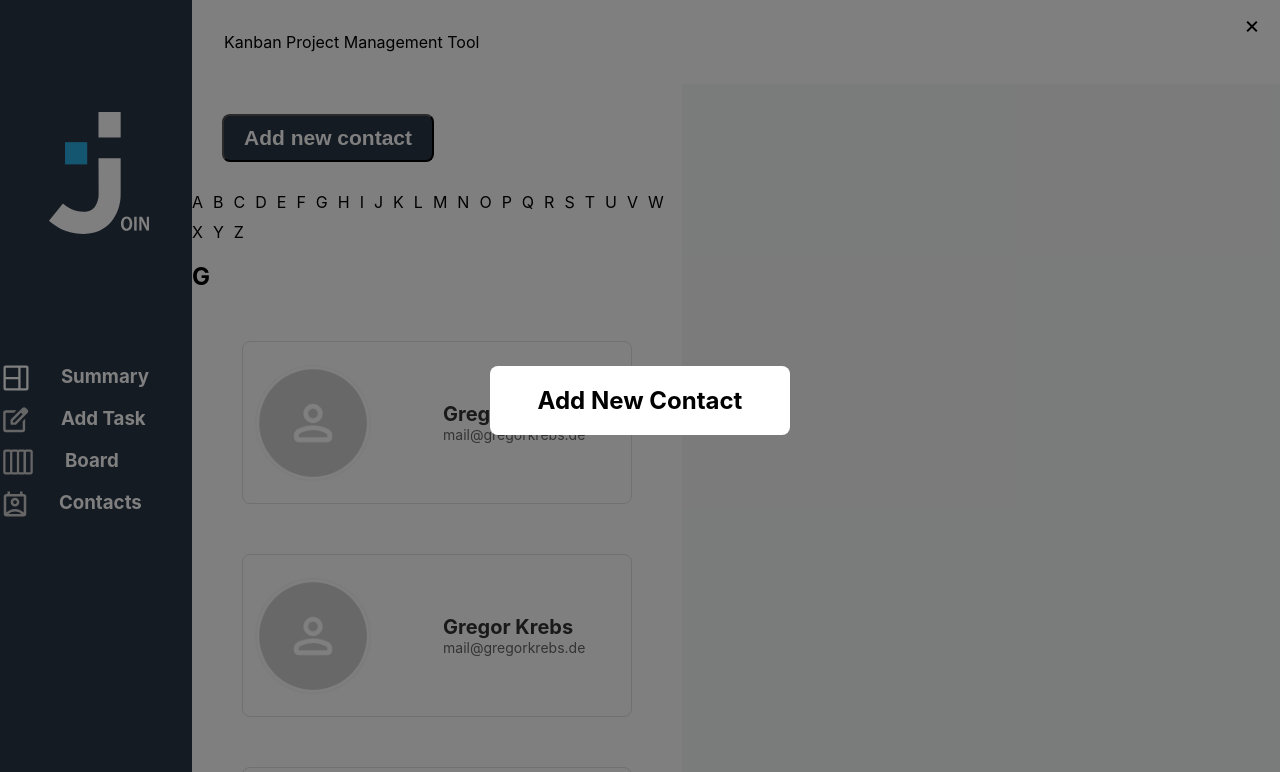
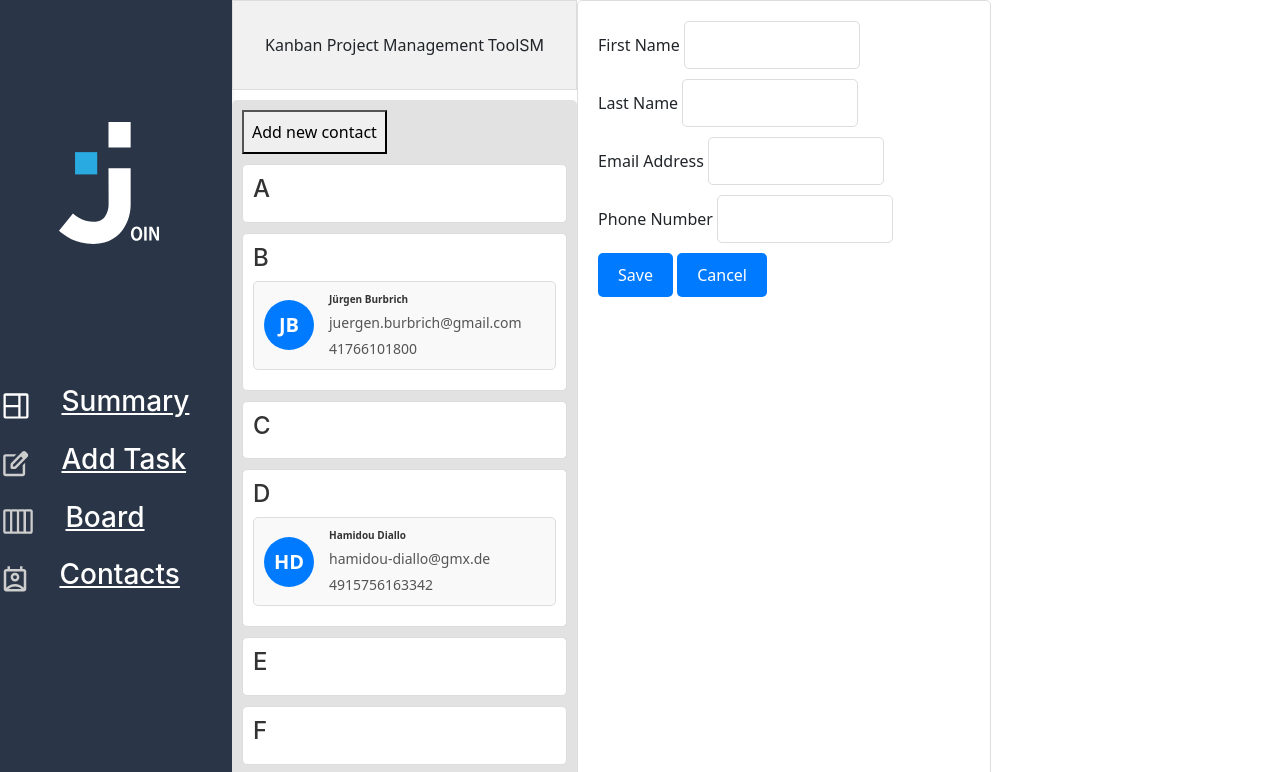
Before and after one commit to Hamdou-ctr/Join, a plain HTML site: page contacts.html in a window 1280 px wide. Both pictures are taken after a click on the button "Add new contact". Shown: the top 772 px of the page. Drawn offline with nearby package versions, Linux system fonts and the light colour scheme; a web font is replaced by a local one.

Commit message:
new contacts styling

```diff
--- a/contacts.html
+++ b/contacts.html
@@ -1,4 +1,3 @@
-
 <html lang="en">
 
 
@@ -13,11 +12,23 @@
     <script src="./js/contacts.js"></script>
     <script src="./script.js"></script>
     <link rel="icon" type="image/png" href="./assets/img/favicon-32x32.png">
+
+    <!--Bootsstrap file-->
+    <link href="https://cdn.jsdelivr.net/npm/bootstrap@5.3.3/dist/css/bootstrap.min.css" rel="stylesheet"
+        integrity="sha384-QWTKZyjpPEjISv5WaRU9OFeRpok6YctnYmDr5pNlyT2bRjXh0JMhjY6hW+ALEwIH" crossorigin="anonymous">
+    <script src="https://cdn.jsdelivr.net/npm/bootstrap@5.3.3/dist/js/bootstrap.bundle.min.js"
+        integrity="sha384-YvpcrYf0tY3lHB60NNkmXc5s9fDVZLESaAA55NDzOxhy9GkcIdslK1eN7N6jIeHz"
+        crossorigin="anonymous"></script>
+
 </head>
 
-<body onload="contacts()">
+<body onload="loadContacts()">
     <main id="main-content">
+
+
+
             <aside class="sidebar">
+                <div class="side-menu" w3-include-html="assets/templates/side_menu.html"></div>
                 <img class="app-logo" src="assets/img/Capa 1.svg" alt="App Logo">
 
 
@@ -41,29 +52,57 @@
                         <h3 class="menu-title">Contacts</h3>
                     </a>
                 </div>
-            <div class="side-menu" w3-include-html="assets/templates/side_menu.html"></div>
+
             </aside>
 
-
-        <div>
-            <section>
-                <div class="header-menu">Kanban Project Management Tool</div>
-                <div class="contact-section">
-                    <div class="add-contact">
-                        <button id="openPopup" class="btn-primary">Add new contact</button>
+            <div class="main-section-container">
+                <div class="section-header">
+                    <div class="header-menu">
+                        Kanban Project Management Tool
+                        <span>SM</span>
                     </div>
 
-                    <div id="popup" class="popup">
-                        <div class="popup-content">
-                            <span id="closePopup" class="close">&times;</span>
-                            <h2>Add New Contact</h2>
-                            <!-- Form or other content goes here -->
+            </div>
+
+            <div class="section-alphabet">
+                <div class="contacts-section">
+                    <div class="contacts-header">
+                        <button class="add-new-contact" onclick="openAddContactForm()">Add new contact</button>
+                    </div>
+                    <div class="contacts-list" id="contactsList">
+                        <div id="contacts"></div>
+                        <hr>
                     </div>
                 </div>
-                    <div id="alphabet"></div>
-                    <div id="contacts"></div>
-            </section>
             </div>
+        </div>
+
+        <div class="add-contact-form" id="addContactForm" style="display: none;">
+            <div class="form-group">
+                <label for="firstName">First Name</label>
+                <input type="text" id="firstName">
+            </div>
+            <div class="form-group">
+                <label for="lastName">Last Name</label>
+                <input type="text" id="lastName">
+            </div>
+            <div class="form-group">
+                <label for="email">Email Address</label>
+                <input type="email" id="email">
+            </div>
+            <div class="form-group">
+                <label for="phone">Phone Number</label>
+                <input type="tel" id="phone">
+            </div>
+            <div class="form-buttons">
+                <button onclick="addContact()">Save</button>
+                <button onclick="closeAddContactForm()">Cancel</button>
+            </div>
+        </div>
+
+
+
+
     </main>
 </body>
 
--- a/contacts.json
+++ b/contacts.json
@@ -1,49 +1,130 @@
 {
-    "contact": {
-        "kontakt1": {
+    "alphabet":
+[
+    {
+        "letter": "A",
+        "contacts": []
+    },
+    {
+        "letter": "B",
+        "contacts": [
+            {
+                "firstname": "Jürgen",
+                "lastname": "Burbrich",
                 "mail": "juergen.burbrich@gmail.com",
-            "name": "Jürgen Burbrich",
-            "telefonnummer": "41766101800"
+                "phonenumber": 41766101800
+            }
+        ]
     },
-        "kontakt2": {
+    {
+        "letter": "C",
+        "contacts": []
+    },
+    {
+        "letter": "D",
+        "contacts": [
+            {
+                "firstname": "Hamidou",
+                "lastname": "Diallo",
+                "mail": "hamidou-diallo@gmx.de",
+                "phonenumber": 4915756163342
+            }
+        ]
+    },
+    {
+        "letter": "E",
+        "contacts": []
+    },
+    {
+        "letter": "F",
+        "contacts": []
+    },
+    {
+        "letter": "G",
+        "contacts": []
+    },
+    {
+        "letter": "H",
+        "contacts": []
+    },
+    {
+        "letter": "I",
+        "contacts": []
+    },
+    {
+        "letter": "J",
+        "contacts": []
+    },
+    {
+        "letter": "K",
+        "contacts": [
+            {
+                "firstname": "Gregor",
+                "lastname": "Krebs",
                 "mail": "mail@gregorkrebs.de",
-            "name": "Gregor Krebs",
-            "telefonnummer": "491709049821"
+                "phonenumber": 491709049821
+            }
+        ]
     },
-        "kontakt3": {
-            "mail": "hamidou-diallo@gmx.de",
-            "name": "Hamidou Diallo",
-            "telefonnummer": "4915756163342"
+    {
+        "letter": "L",
+        "contacts": []
     },
-        "kontakt4": {
-            "mail": "juergen.burbrich@gmail.com",
-            "name": "Jürgen Burbrich",
-            "telefonnummer": "41766101800"
+    {
+        "letter": "M",
+        "contacts": []
     },
-        "kontakt5": {
-            "mail": "mail@gregorkrebs.de",
-            "name": "Gregor Krebs",
-            "telefonnummer": "491709049821"
+    {
+        "letter": "N",
+        "contacts": []
     },
-        "kontakt6": {
-            "mail": "hamidou-diallo@gmx.de",
-            "name": "Hamidou Diallo",
-            "telefonnummer": "4915756163342"
+    {
+        "letter": "O",
+        "contacts": []
     },
-        "kontakt7": {
-            "mail": "juergen.burbrich@gmail.com",
-            "name": "Jürgen Burbrich",
-            "telefonnummer": "41766101800"
+    {
+        "letter": "P",
+        "contacts": []
     },
-        "kontakt8": {
-            "mail": "mail@gregorkrebs.de",
-            "name": "Gregor Krebs",
-            "telefonnummer": "491709049821"
+    {
+        "letter": "Q",
+        "contacts": []
     },
-        "kontakt9": {
-            "mail": "hamidou-diallo@gmx.de",
-            "name": "Hamidou Diallo",
-            "telefonnummer": "4915756163342"
+    {
+        "letter": "R",
+        "contacts": []
+    },
+    {
+        "letter": "S",
+        "contacts": []
+    },
+    {
+        "letter": "T",
+        "contacts": []
+    },
+    {
+        "letter": "U",
+        "contacts": []
+    },
+    {
+        "letter": "V",
+        "contacts": []
+    },
+    {
+        "letter": "W",
+        "contacts": []
+    },
+    {
+        "letter": "X",
+        "contacts": []
+    },
+    {
+        "letter": "Y",
+        "contacts": []
+    },
+    {
+        "letter": "Z",
+        "contacts": []
     }
+]
 }
-}
--- a/css/contacts.css
+++ b/css/contacts.css
@@ -1,138 +1,161 @@
+:root {
+    --primary-color: #007bff;
+    --secondary-color: #e2e2e2;
+    --background-color: #f1f1f1;
+    --text-color: #333;
+    --border-color: #ddd;
+    --hover-background-color: #e9e9e9;
+}
+
+body {
+    font-family: Arial, sans-serif;
+    margin: 0;
+    padding: 0;
+    background-color: #f9f9f9;
+}
+
+.section-header {
+    display: flex;
+    flex-direction: column;
+    width: 100%;
+    margin-bottom: 10px;
+}
+
+.section-alphabet {
+    margin-bottom: 10px;
+}
+
 .header-menu {
+    display: flex;
+    justify-content: space-between;
     padding: 32px;
-    background-color: white;
-    width: 85vw;
+    background-color: #fff;
+    width: 100%;
+    border: 1px solid var(--border-color);
+    background-color: var(--background-color);
+}
+
+.contacts-section {
+    background-color: var(--secondary-color);
+    padding: 10px;
+    border-radius: 5px;
+}
+
+.add-new-contact {
+    margin-bottom: 10px;
 }
 
 .btn-primary {
     margin: 30px;
 }
 
-.contact-section {
-    background-color: white;
-    width: 45%;
-    max-height: 90vH;
-    overflow: scroll;
+.add-contact-text {
+    width: 422px;
+    height: 215px;
+    gap: 32px;
 }
 
-div#contacts div {
-    margin: 50px;
-    display: flex;
-    align-items: center;
+.contact-section {
+    display: grid;
+    grid-template-columns: 1fr;
+    background-color: #fff;
+    width: 100%;
+    overflow: auto;
 }
 
-div#contacts div img {
-    width: 120px;
-    height: 120px;
-    margin-right: 20px;
+.alphabet-group {
+    display: flex;
+    flex-direction: column;
+    margin-bottom: 10px;
+    padding: 10px;
+    background-color: #fff;
+    border: 1px solid var(--border-color);
+    border-radius: 5px;
 }
 
-div#contacts div div {
-    display: flex;
-    align-items: flex-start;
-    flex-direction: column;
+.alphabet-group h2 {
+    font-size: 24px;
+    color: var(--text-color);
 }
 
-div#contacts div div p:first-child {
-    font-size: 20px;
-}
-
-div#contacts div div:nth-child(2) {
-    font-size: 16px;
-}
-
-body {
-    font-family: Arial, sans-serif;
-}
-
-.btn-primary {
-    background-color: #2a3647;
-    color: #ffffff;
-    font-weight: bold;
-    border-radius: 8px;
-    padding: 10px 20px;
-    cursor: pointer;
-}
-
-.popup {
-    display: none;
-    position: fixed;
-    top: 0;
-    left: 0;
-    width: 100%;
-    height: 100%;
-    background-color: rgba(0, 0, 0, 0.5);
-    justify-content: center;
-    align-items: center;
-}
-
-.popup-content {
-    background-color: white;
-    padding: 20px;
-    border-radius: 8px;
-    width: 300px;
-    text-align: center;
-}
-
-.close {
-    position: absolute;
-    top: 10px;
-    right: 20px;
-    font-size: 24px;
-    cursor: pointer;
-}
-
-.contact-card {
+.contact {
     display: flex;
     align-items: center;
     padding: 10px;
-    background-color: #fff;
-    border: 1px solid #e2e2e5;
-    border-radius: 8px;
     margin-bottom: 10px;
+    background-color: #f9f9f9;
+    border: 1px solid var(--border-color);
+    border-radius: 5px;
+    transition: background-color 0.3s ease;
 }
 
-.contact-initial {
-    width: 40px;
-    height: 40px;
-    border-radius: 50%;
-    display: flex;
-    justify-content: center;
-    align-items: center;
-    font-size: 18px;
-    font-weight: bold;
-    color: #fff;
-    margin-right: 10px;
+.contact:hover {
+    background-color: var(--hover-background-color);
 }
 
-.contact-details {
+.avatar {
+    width: 50px;
+    height: 50px;
+    border-radius: 50%;
+    background-color: var(--primary-color);
+    color: #fff;
     display: flex;
-    flex-direction: column;
+    align-items: center;
+    justify-content: center;
+    font-size: 20px;
+    font-weight: bold;
+    margin-right: 15px;
 }
 
-.contact-name {
-    font-size: 16px;
-    font-weight: bold;
-    color: #333;
+.details {
+    flex-grow: 1;
 }
 
-.contact-email {
-    font-size: 14px;
-    color: #666;
+.details .name {
+    font-size: 10px;
+    font-weight: bold;
+    margin-bottom: 5px;
+    color: var(--text-color);
 }
 
-#alphabet {
-    display: flex;
-    gap: 10px;
-    margin-bottom: 20px;
-    flex-wrap: wrap;
+.details .email,
+.details .phone {
+    font-size: 14px;
+    color: #555;
 }
 
-#alphabet a {
-    text-decoration: none;
-    color: black;
+.details .email {
+    margin-bottom: 5px;
 }
 
-#alphabet .active {
-    font-weight: bold;
+#addContactForm {
+    display: none;
+    padding: 20px;
+    background-color: #fff;
+    border: 1px solid var(--border-color);
+    border-radius: 5px;
+    margin-bottom: 20px;
 }
+
+#addContactForm input {
+    width: calc(50% - 10px);
+    padding: 10px;
+    margin-bottom: 10px;
+    border: 1px solid var(--border-color);
+    border-radius: 5px;
+    box-sizing: border-box;
+}
+
+#addContactForm button {
+    padding: 10px 20px;
+    background-color: var(--primary-color);
+    color: #fff;
+    border: none;
+    border-radius: 5px;
+    cursor: pointer;
+    transition: background-color 0.3s ease;
+}
+
+#addContactForm button:hover {
+    background-color: #0056b3;
+}
--- a/js/contacts.js
+++ b/js/contacts.js
@@ -1,84 +1,109 @@
-async function contacts() {
-    let resp = await fetch("contacts.json");
-    let respAsJson = await resp.json();
 
-    let contactsDiv = document.getElementById("contacts");
-    contactsDiv.innerHTML = ""; // Clear any existing content
 
-    // Extract contacts and sort them alphabetically
-    let contacts = Object.values(respAsJson.contact).sort((a, b) => a.name.localeCompare(b.name));
 
-    // Create alphabet navigation
-    let alphabetDiv = document.getElementById("alphabet");
-    alphabetDiv.innerHTML = ""; // Clear any existing content
+async function loadContacts() {
+    try {
+        let response = await fetch('/contacts.json');
+        if (!response.ok) {
+            throw new Error(`HTTP error! Status: ${response.status}`);
+        }
+        let data = await response.json();
+        console.log(data);
 
-    let alphabet = "ABCDEFGHIJKLMNOPQRSTUVWXYZ".split("");
-    alphabet.forEach(letter => {
-        let letterLink = document.createElement("a");
-        letterLink.href = `#${letter}`;
-        letterLink.innerText = letter;
-        letterLink.id = `link-${letter}`;
-        alphabetDiv.appendChild(letterLink);
-    });
+        // Display contacts on the page
+        displayContacts(data.alphabet);
+    } catch (error) {
+        console.error('Error loading contacts:', error);
+    }
+}
 
-    // Display sorted contacts and add anchor tags
-    let currentLetter = "";
-    contacts.forEach(contact => {
-        let firstLetter = contact.name.charAt(0).toUpperCase();
-        if (firstLetter !== currentLetter) {
-            currentLetter = firstLetter;
-            contactsDiv.innerHTML += `<h2 id="${currentLetter}">${currentLetter}</h2>`;
+function displayContacts(alphabet) {
+    alphabet.forEach(group => {
+        const letter = group.letter;
+        const contacts = group.contacts;
+
+        let groupDiv = document.getElementById(letter);
+        if (!groupDiv) {
+            groupDiv = document.createElement('div');
+            groupDiv.id = letter;
+            groupDiv.className = 'alphabet-group';
+            groupDiv.innerHTML = `<h2>${letter}</h2>`;
+            document.getElementById('contacts').appendChild(groupDiv);
         }
-        let contactInfo = `
-            <div class="contact-card">
-                <img src="./assets/img/default_profil_pic.png" alt="Profile picture">
-                <div>
-                    <p class="contact-name">${contact.name}</p>
-                    <a href="mailto:${contact.mail}" class="contact-email">${contact.mail}</a>
+
+        // Clear previous contacts
+        groupDiv.innerHTML = `<h2>${letter}</h2>`;
+
+        contacts.forEach(contact => {
+            const firstName = contact.firstname;
+            const lastName = contact.lastname;
+            const email = contact.mail;
+            const phone = contact.phonenumber;
+
+            const avatarText = `${firstName.charAt(0).toUpperCase()}${lastName.charAt(0).toUpperCase()}`;
+            const contactHTML = `
+                <div class="contact">
+                    <div class="avatar">${avatarText}</div>
+                    <div class="details">
+                        <div class="name">${firstName} ${lastName}</div>
+                        <div class="email">${email}</div>
+                        <div class="phone">${phone}</div>
+                    </div>
                 </div>
-            </div>
-        `;
-        contactsDiv.innerHTML += contactInfo;
-    });
-
-    // Highlight the corresponding letter when scrolling
-    window.addEventListener("scroll", () => {
-        let activeLetter = "";
-        contacts.forEach(contact => {
-            let firstLetter = contact.name.charAt(0).toUpperCase();
-            let letterElement = document.getElementById(firstLetter);
-            if (letterElement && letterElement.getBoundingClientRect().top <= 0) {
-                activeLetter = firstLetter;
-            }
-        });
-        alphabet.forEach(letter => {
-            let letterLink = document.getElementById(`link-${letter}`);
-            if (letter === activeLetter) {
-                letterLink.classList.add("active");
-            } else {
-                letterLink.classList.remove("active");
-            }
+            `;
+            groupDiv.innerHTML += contactHTML;
         });
     });
 }
 
-document.addEventListener("DOMContentLoaded", function() {
-    contacts();
-    var popup = document.getElementById("popup");
-    var openPopupButton = document.getElementById("openPopup");
-    var closePopupButton = document.getElementById("closePopup");
+function openAddContactForm() {
+    document.getElementById('addContactForm').style.display = 'block';
+}
 
-    openPopupButton.addEventListener("click", function() {
-        popup.style.display = "flex";
-    });
+function closeAddContactForm() {
+    document.getElementById('addContactForm').style.display = 'none';
+}
 
-    closePopupButton.addEventListener("click", function() {
-        popup.style.display = "none";
-    });
+function addContact() {
+    const firstName = document.getElementById('firstName').value;
+    const lastName = document.getElementById('lastName').value;
+    const email = document.getElementById('email').value;
+    const phone = document.getElementById('phone').value;
 
-    window.addEventListener("click", function(event) {
-        if (event.target == popup) {
-            popup.style.display = "none";
-        }
-    });
-});
+    if (!firstName || !lastName || !email || !phone) {
+        alert('Please fill in all fields.');
+        return;
+    }
+
+    const initial = firstName.charAt(0).toUpperCase();
+    const avatarText = `${firstName.charAt(0).toUpperCase()}${lastName.charAt(0).toUpperCase()}`;
+    const contactHTML = `
+        <div class="contact">
+            <div class="avatar">${avatarText}</div>
+            <div class="details">
+                <div class="name">${firstName} ${lastName}</div>
+                <div class="email">${email}</div>
+                <div class="phone">${phone}</div>
+            </div>
+        </div>
+    `;
+
+    let group = document.getElementById(initial);
+    if (!group) {
+        group = document.createElement('div');
+        group.id = initial;
+        group.className = 'alphabet-group';
+        group.innerHTML = `<h2>${initial}</h2>`;
+        document.getElementById('contacts').appendChild(group);
+    }
+
+    group.innerHTML += contactHTML;
+
+    // Clear form
+    document.getElementById('firstName').value = '';
+    document.getElementById('lastName').value = '';
+    document.getElementById('email').value = '';
+    document.getElementById('phone').value = '';
+
+    closeAddContactForm();
+}
```
Also changed, not shown: contacts_old.html (+24 -0 lines), assets/img/person_add.svg (added). Lines whose indentation alone changed are shown as unchanged.
